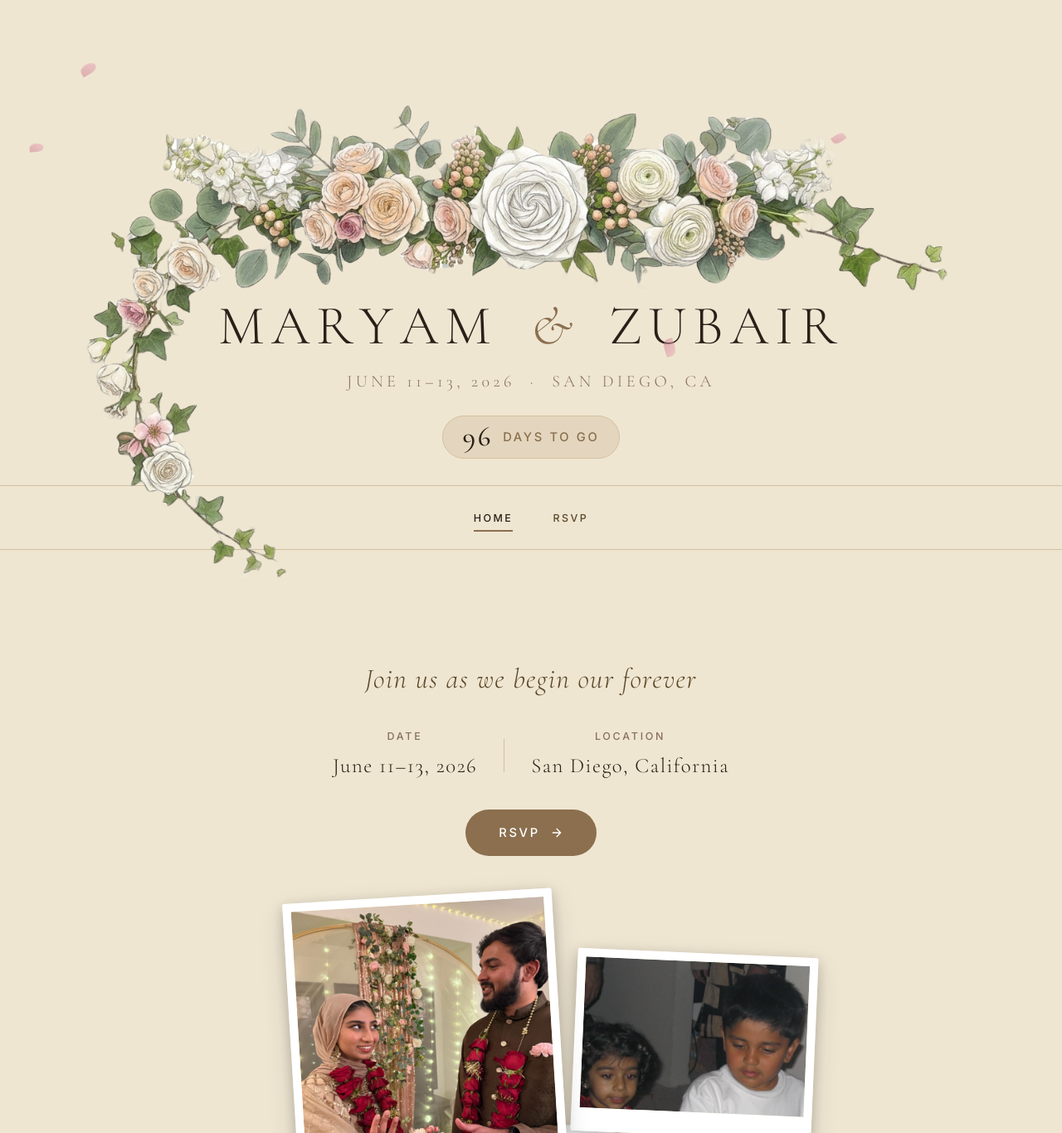
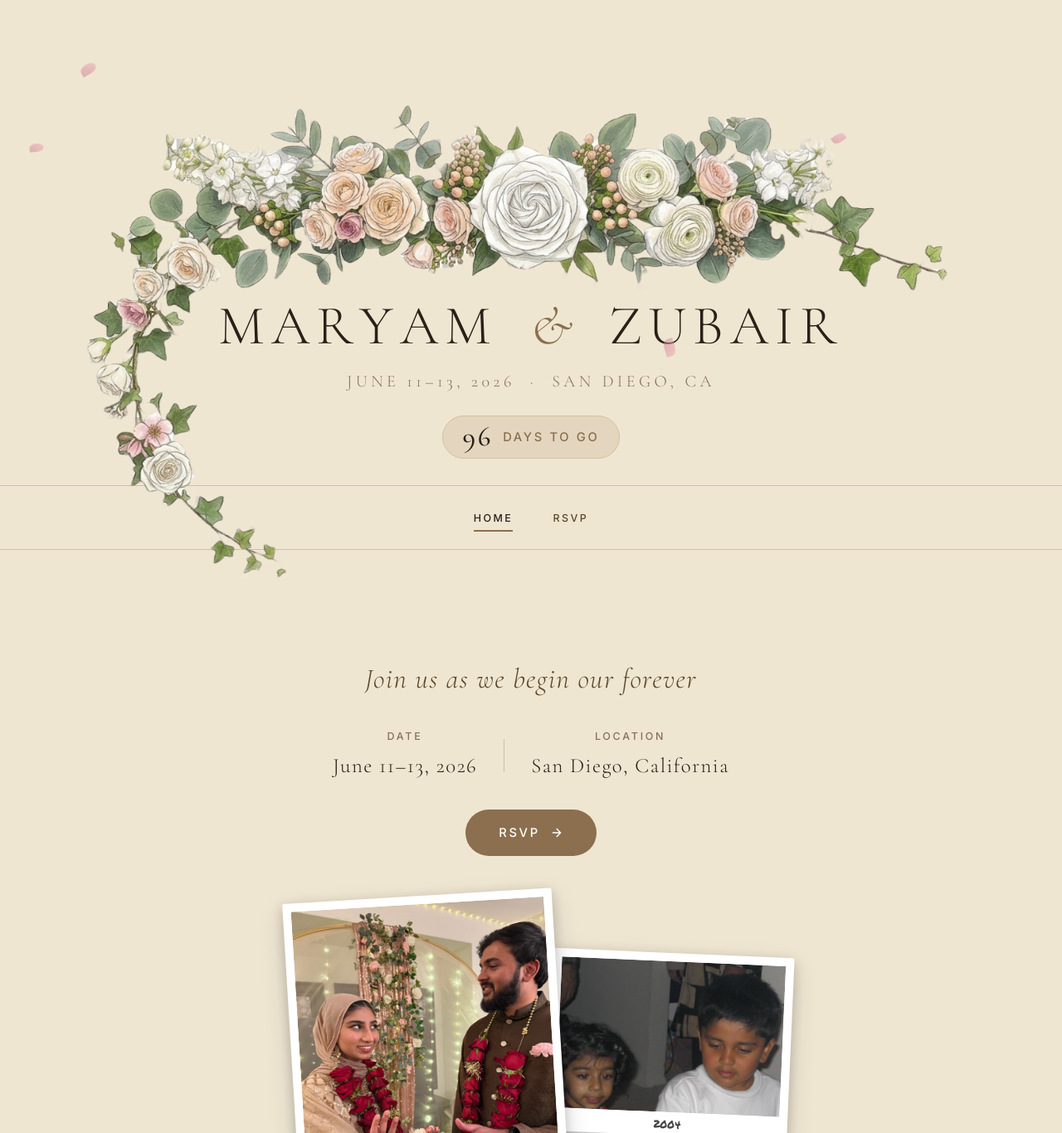
Before and after one commit to ZubairQazi/ZubairQazi.github.io, a Jekyll site: the page maryam/index.html, which Jekyll copies as it is, in a window 1280 px wide. Shown: the top 1366 px of the page at 83% size. Built offline with Jekyll 4.4.1, drawn with Linux system fonts in a browser that asks for light colours; nearby versions of some CDN libraries; grey boxes are pictures that could not be loaded.

Commit message:
fix(ui): year captions centered in print border strip, right image nudge, restructure collage overflow

```diff
--- a/maryam/css/styles.css
+++ b/maryam/css/styles.css
@@ -455,10 +455,11 @@ h1, h2, h3, h4, h5, h6 {
 
 .collage-item {
   position: absolute;
-  overflow: hidden;
+  /* overflow NOT hidden here — border strip must stay visible for caption */
+  background: #fff;
   /* photo-print look */
   border: 10px solid #fff;
-  border-bottom-width: 28px;          /* extra bottom for caption-strip feel */
+  border-bottom-width: 28px;
   border-radius: 2px;
   box-shadow:
     0 4px 14px rgba(0,0,0,0.18),
@@ -470,13 +471,20 @@ h1, h2, h3, h4, h5, h6 {
     box-shadow 0.38s ease;
 }
 
+/* inner wrapper clips the photo only, not the caption strip */
+.collage-print {
+  position: relative;
+  width: 100%;
+  height: calc(100% - 0px);
+  overflow: hidden;
+}
+
 .collage-item img {
   width: 100%;
   height: 100%;
   object-fit: cover;
   object-position: center;
   display: block;
-  /* prevent drag */
   user-select: none;
   -webkit-user-select: none;
   pointer-events: none;
@@ -498,7 +506,7 @@ h1, h2, h3, h4, h5, h6 {
   width: 50%;
   height: 38%;
   top: 12%;
-  right: -9%;
+  right: -4%;
   transform: rotate(2.5deg);
   z-index: 2;
 }
@@ -515,15 +523,18 @@ h1, h2, h3, h4, h5, h6 {
 }
 .collage-bottom img { object-position: center 25%; }
 
-/* ── Year caption — sits in the bottom white border strip ── */
+/* ── Year caption — sits centered in the bottom white border strip ── */
 .photo-year {
   position: absolute;
-  bottom: -23px;
-  right: 10px;
+  bottom: -14px;
+  left: 0;
+  right: 0;
+  text-align: center;
+  transform: translateY(50%);
   font-family: 'Permanent Marker', cursive;
-  font-size: 0.85rem;
+  font-size: 0.8rem;
   line-height: 1;
-  color: #555;
+  color: #444;
   pointer-events: none;
   user-select: none;
 }
--- a/maryam/index.html
+++ b/maryam/index.html
@@ -92,15 +92,15 @@
       <section class="collage-section container">
         <div class="photo-collage">
           <div class="collage-item collage-top">
-            <img src="assets/collage-1.jpeg" alt="Maryam and Zubair" width="1536" height="2048" loading="lazy">
+            <div class="collage-print"><img src="assets/collage-1.jpeg" alt="Maryam and Zubair" width="1536" height="2048" loading="lazy"></div>
             <span class="photo-year">2026</span>
           </div>
           <div class="collage-item collage-right">
-            <img src="assets/collage-2.jpg" alt="A childhood memory" width="989" height="772" loading="lazy">
+            <div class="collage-print"><img src="assets/collage-2.jpg" alt="A childhood memory" width="989" height="772" loading="lazy"></div>
             <span class="photo-year">2004</span>
           </div>
           <div class="collage-item collage-bottom">
-            <img src="assets/collage-3.png" alt="The proposal" width="939" height="1253" loading="lazy">
+            <div class="collage-print"><img src="assets/collage-3.png" alt="The proposal" width="939" height="1253" loading="lazy"></div>
             <span class="photo-year">2025</span>
           </div>
         </div>
```
